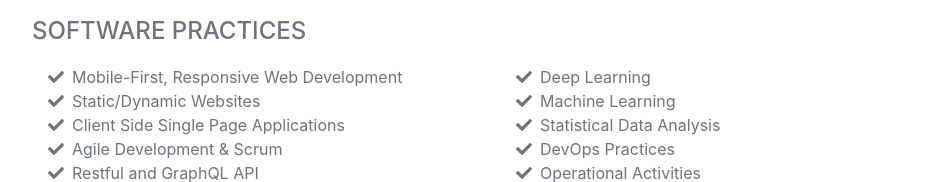
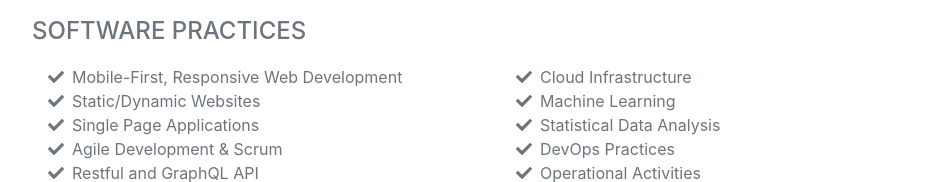
Before and after one commit to Arda13/resume, a plain HTML site: page index.html in a window 1280 px wide. Shown: the part 2972-3154 px from the top of the page, without its empty margins (288-1232 px from the left). Drawn offline with nearby package versions, Linux system fonts and the light colour scheme; a web font is replaced by a local one.

Commit message:
correction in practices part

```diff
--- a/index.html
+++ b/index.html
@@ -157,7 +157,7 @@
                                     Static/Dynamic Websites                        </li>
                                 <li>
                                     <span class="fa-li"><i class="fas fa-check"></i></span>
-                                    Client Side Single Page Applications
+                                    Single Page Applications
                                 </li>
                                 <li>
                                     <span class="fa-li"><i class="fas fa-check"></i></span>
@@ -175,7 +175,7 @@
                             <ul class="fa-ul mb-0">
                             </li>                        <li>
                                 <span class="fa-li"><i class="fas fa-check"></i></span>
-                                Deep Learning
+                                Cloud Infrastructure
                             </li>                        <li>
                                 <span class="fa-li"><i class="fas fa-check"></i></span>
                                 Machine Learning
```
